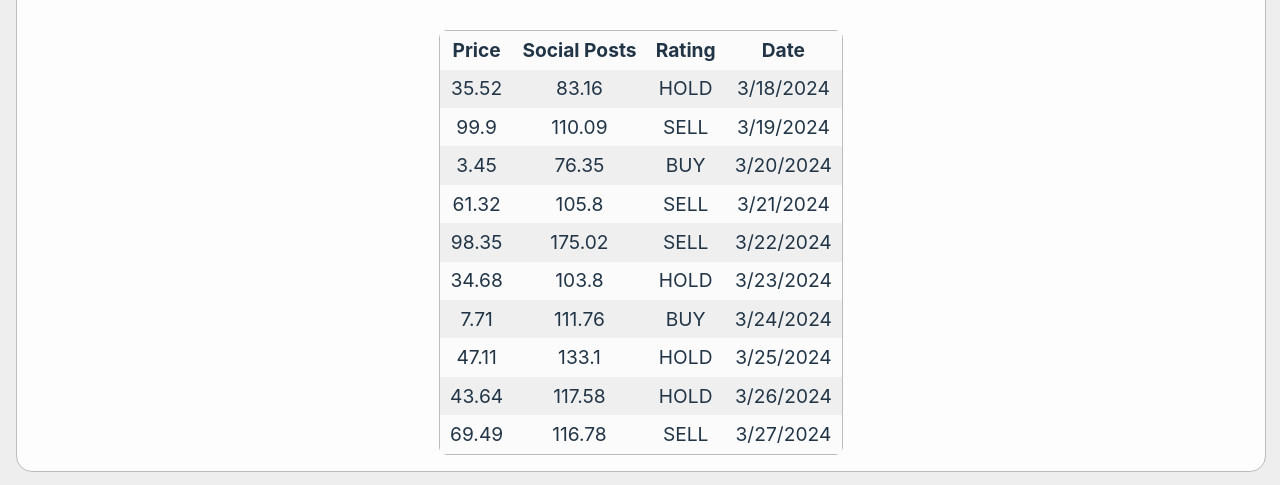
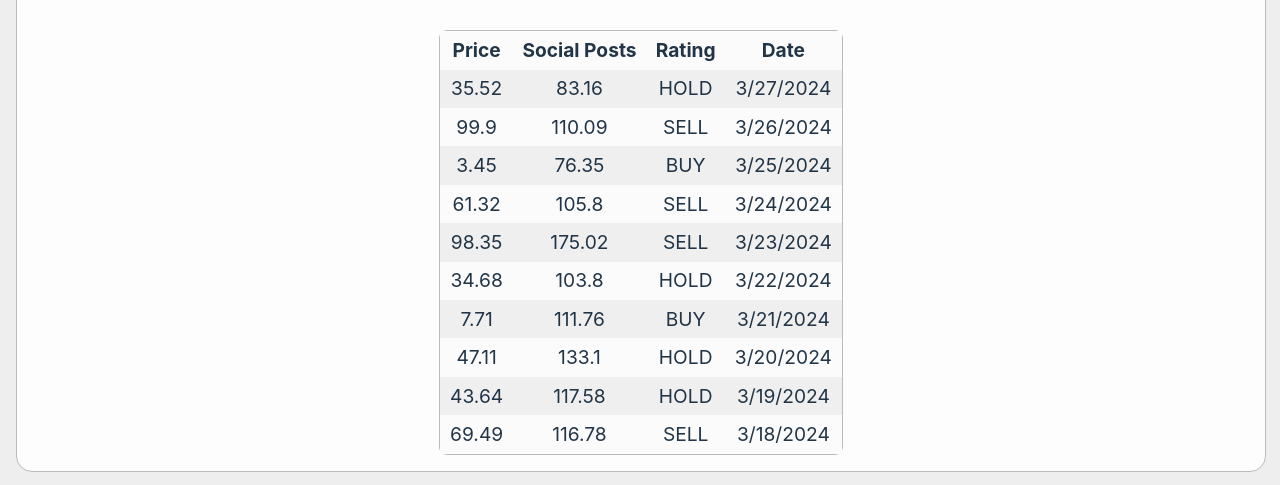
Before and after one commit to krisbelangernelson/stock-prediction, a React (Vite) app: page / in a window 1280 px wide. Both pictures are taken after a click on the radio button "META". Shown: the part 424-909 px from the top of the page. Built offline with nearby package versions, Linux system fonts and the light colour scheme.

Commit message:
refactor: data order, types folder

```diff
--- a/src/App.tsx
+++ b/src/App.tsx
@@ -1,19 +1,25 @@
-import { useState } from 'react'
+import { useState, useMemo } from 'react'
 import Header from './components/Header'
 import StockForm from './components/StockForm'
 import StockTable from './components/StockTable'
+import { getMockData } from './utils/generateMockData'
 import './App.css'
 
 function App() {
-  const [stock, setStock] = useState('')
+  const [stockSelected, setStockSelected] = useState('')
   const [timeWindow, setTimeWindow] = useState('10')
+
+  const data = useMemo(() => {
+    if (!stockSelected) return []
+    return getMockData(stockSelected, Number(timeWindow))
+  }, [stockSelected, timeWindow])
 
   return (
     <div className="wrapper">
       <Header />
       <main>
-        <StockForm stock={stock} setStock={setStock} timeWindow={timeWindow} setTimeWindow={setTimeWindow} />
-        <StockTable stock={stock} timeWindow={timeWindow} />
+        <StockForm stockSelected={stockSelected} setStockSelected={setStockSelected} timeWindow={timeWindow} setTimeWindow={setTimeWindow} />
+        <StockTable stockSelected={stockSelected} data={data} />
       </main>
     </div>
   )
--- a/src/components/StockForm/SocialMediaInfo.tsx
+++ b/src/components/StockForm/SocialMediaInfo.tsx
@@ -1,9 +1,4 @@
-interface SocialMediaInfoProps {
-  company: {
-    symbol: string
-    name: string
-  }
-}
+import { SocialMediaInfoProps } from "../../types/stock"
 
 export default function SocialMediaInfo(props: SocialMediaInfoProps) {
   const { company } = props
--- a/src/components/StockForm/StockForm.tsx
+++ b/src/components/StockForm/StockForm.tsx
@@ -1,30 +1,19 @@
-import { Dispatch, SetStateAction } from 'react';
+
 import SocialMediaInfo from './SocialMediaInfo';
 import './StockForm.css'
 import StockList from './StockList';
 import TimeWindow from './TimeWindow';
 import companies from '../../mocks/data/companyData'
-
-export interface StockProps {
-  setStock: Dispatch<SetStateAction<string>>
-  stock: string
-}
-
-export interface TimeWindowProps {
-  setTimeWindow: Dispatch<SetStateAction<string>>
-  timeWindow: string
-}
-
-interface StockFormProps extends StockProps, TimeWindowProps { }
+import { StockFormProps } from '../../types/stock';
 
 export default function StockForm(props: StockFormProps) {
-  const { setStock, stock, timeWindow, setTimeWindow } = props
-  const company = companies.find((company) => company.symbol === stock)
+  const { setStockSelected, stockSelected, timeWindow, setTimeWindow } = props
+  const company = companies.find((company) => company.symbol === stockSelected)
 
   return (
     <section className="stock-form">
       <div className="stock-form-content">
-        <StockList stock={stock} setStock={setStock} />
+        <StockList stockSelected={stockSelected} setStockSelected={setStockSelected} />
         {company ? <TimeWindow timeWindow={timeWindow} setTimeWindow={setTimeWindow} /> : <div />}
         {company ? <SocialMediaInfo company={company} /> : <h2>Select a social media stock</h2>}
       </div>
--- a/src/components/StockForm/StockList.tsx
+++ b/src/components/StockForm/StockList.tsx
@@ -1,15 +1,15 @@
-import { StockProps } from "./StockForm"
 import StockListItem from "./StockListItem"
 import companies from "../../mocks/data/companyData"
+import { StockListProps } from "../../types/stock"
 
-interface StockListProps extends StockProps { }
+
 
 export default function StockList(props: StockListProps) {
-  const { setStock, stock } = props
+  const { setStockSelected, stockSelected } = props
   return (
     <div className="stock-list">
       <div className="stock-list-items">
-        {companies.map((company) => <StockListItem key={company.symbol} stock={stock} setStock={setStock} symbol={company.symbol} />)}
+        {companies.map((company) => <StockListItem key={company.symbol} stockSelected={stockSelected} setStockSelected={setStockSelected} symbol={company.symbol} />)}
       </div>
     </div>
   )
--- a/src/components/StockForm/StockListItem.tsx
+++ b/src/components/StockForm/StockListItem.tsx
@@ -1,15 +1,11 @@
-import { StockProps } from "./StockForm"
+import { StockListItemProps } from "../../types/stock"
 
-interface StockListProps extends StockProps {
-  symbol: string
-}
-
-export default function StockListItem(props: StockListProps) {
-  const { setStock, stock, symbol } = props
+export default function StockListItem(props: StockListItemProps) {
+  const { setStockSelected, stockSelected, symbol } = props
 
   return (
     <div className="stock-list-item">
-      <input type="radio" id={symbol} name="stockPick" value={symbol} onChange={(e) => setStock(e.target.value)} checked={stock === symbol} />
+      <input type="radio" id={symbol} name="stockPick" value={symbol} onChange={(e) => setStockSelected(e.target.value)} checked={stockSelected === symbol} />
       <label htmlFor={symbol}>{symbol}</label>
     </div>
   )
--- a/src/components/StockForm/TimeWindow.tsx
+++ b/src/components/StockForm/TimeWindow.tsx
@@ -1,4 +1,4 @@
-import { TimeWindowProps } from "./StockForm"
+import { TimeWindowProps } from "../../types/stock"
 
 export default function TimeWindow(props: TimeWindowProps) {
   const { setTimeWindow, timeWindow } = props
--- a/src/components/StockTable/StockTable.tsx
+++ b/src/components/StockTable/StockTable.tsx
@@ -1,26 +1,16 @@
-import { useMemo } from 'react'
-import { getMockData } from '../../utils/generateMockData'
+
 import recommendationRating from '../../utils/recommendationRating'
 import './StockTable.css'
-
-interface StockTableProps {
-  stock: string
-  timeWindow: string
-}
+import { StockTableProps } from '../../types/stock';
 
 export default function StockTable(props: StockTableProps) {
-  const { stock, timeWindow } = props
+  const { stockSelected, data } = props
 
-  const data = useMemo(() => {
-    if (!stock || !timeWindow) return []
-    return getMockData(stock, Number(timeWindow))
-  }, [stock, timeWindow])
-
-  if (!stock) return null
+  if (!stockSelected) return null
   return (
     <div className="stock-table-container">
       <div className="stock-table-content">
-        <h2>Recommendations for {stock}</h2>
+        <h2>Recommendations for {stockSelected}</h2>
         <div className="table">
           <table cellPadding={0} cellSpacing={0}>
             <thead>
--- /dev/null
+++ b/src/types/apiData.d.ts
@@ -0,0 +1,5 @@
+export type ApiData = {
+  date: string;
+  price: number;
+  socialMediaCount: number;
+}[]
--- a/src/utils/generateMockData.ts
+++ b/src/utils/generateMockData.ts
@@ -3,7 +3,7 @@ export function getMockData(symbol: string, daysAgo: number) {
 
   for (let i = 0; i < daysAgo; i++) {
     const newDate = new Date(Date.now() - i * 24 * 60 * 60 * 1000).toLocaleString('en-US', { timeZone: 'America/New_York' }).split(',')[0]
-    allDates.unshift(newDate)
+    allDates.push(newDate)
   }
 
   const char = parseInt(symbol.charAt(0), 36) - 9
```
Also changed, not shown: src/types/stock.d.ts (added, +32 -0 lines).
